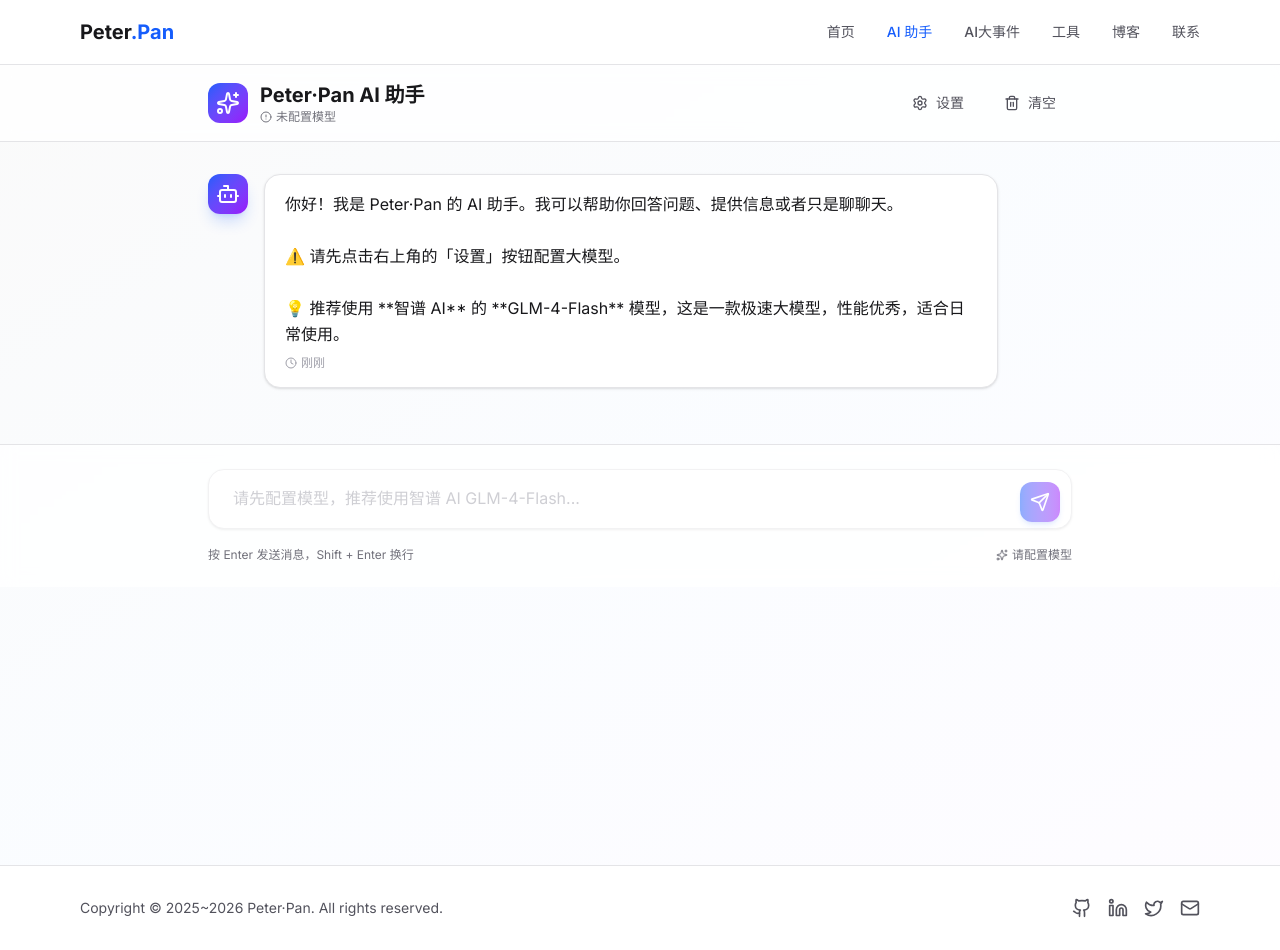
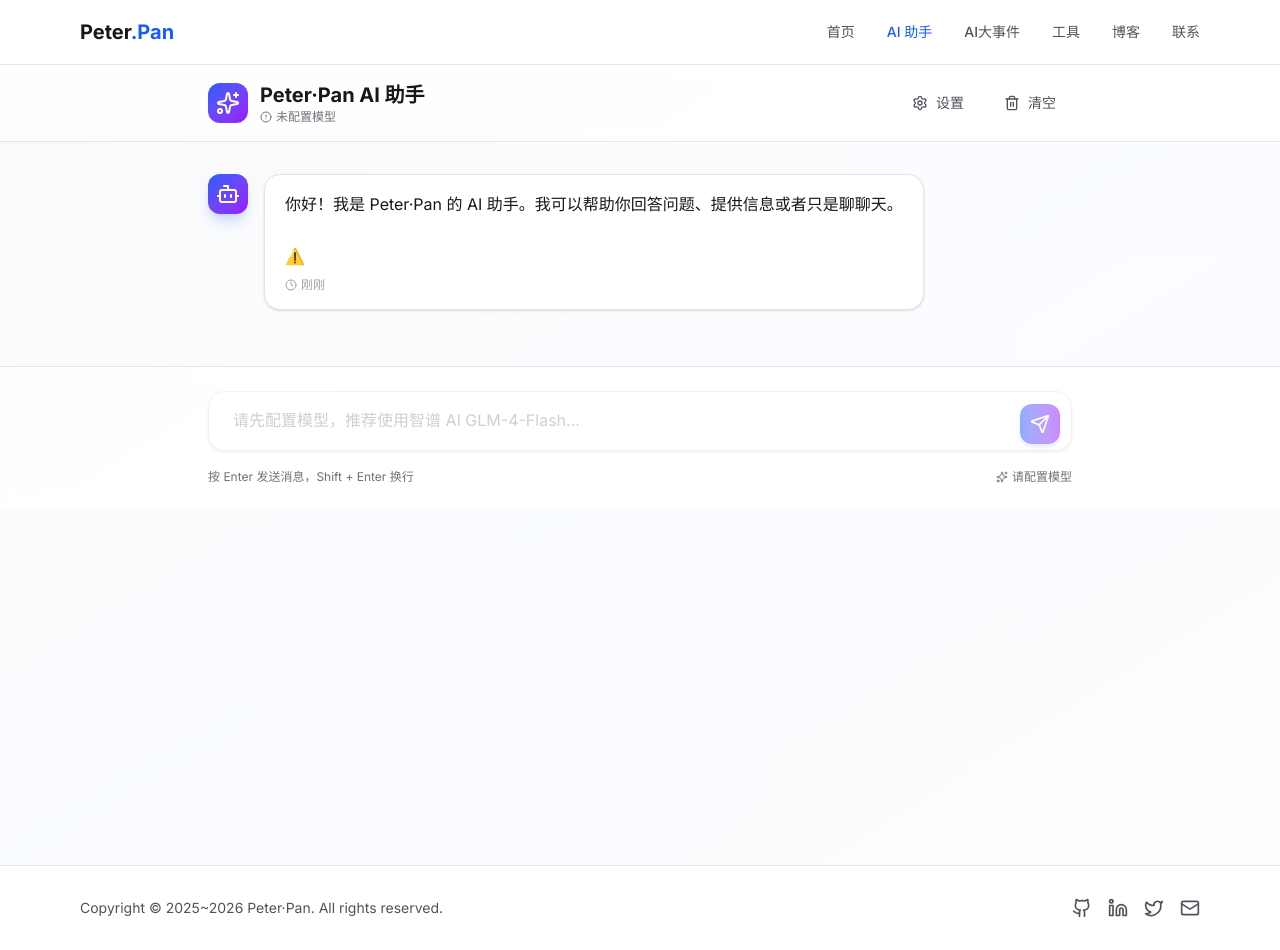
Before and after one commit to panmcai/Peter-Pan, a Next.js app: page /chat in a window 1280 px wide. Built offline with nearby package versions, Linux system fonts and the light colour scheme.

Commit message:
Update page.tsx

```diff
--- a/src/app/chat/page.tsx
+++ b/src/app/chat/page.tsx
@@ -14,7 +14,7 @@ export default function ChatPage() {
   const [messages, setMessages] = useState<Message[]>([
     {
       role: 'assistant',
-      content: '你好！我是 Peter·Pan 的 AI 助手。我可以帮助你回答问题、提供信息或者只是聊聊天。\n\n⚠️ 请先点击右上角的「设置」按钮配置大模型。\n\n💡 推荐使用 **智谱 AI** 的 **GLM-4-Flash** 模型，这是一款极速大模型，性能优秀，适合日常使用。',
+      content: '你好！我是 Peter·Pan 的 AI 助手。我可以帮助你回答问题、提供信息或者只是聊聊天。\n\n⚠️',
       timestamp: new Date(),
     },
   ]);
```
